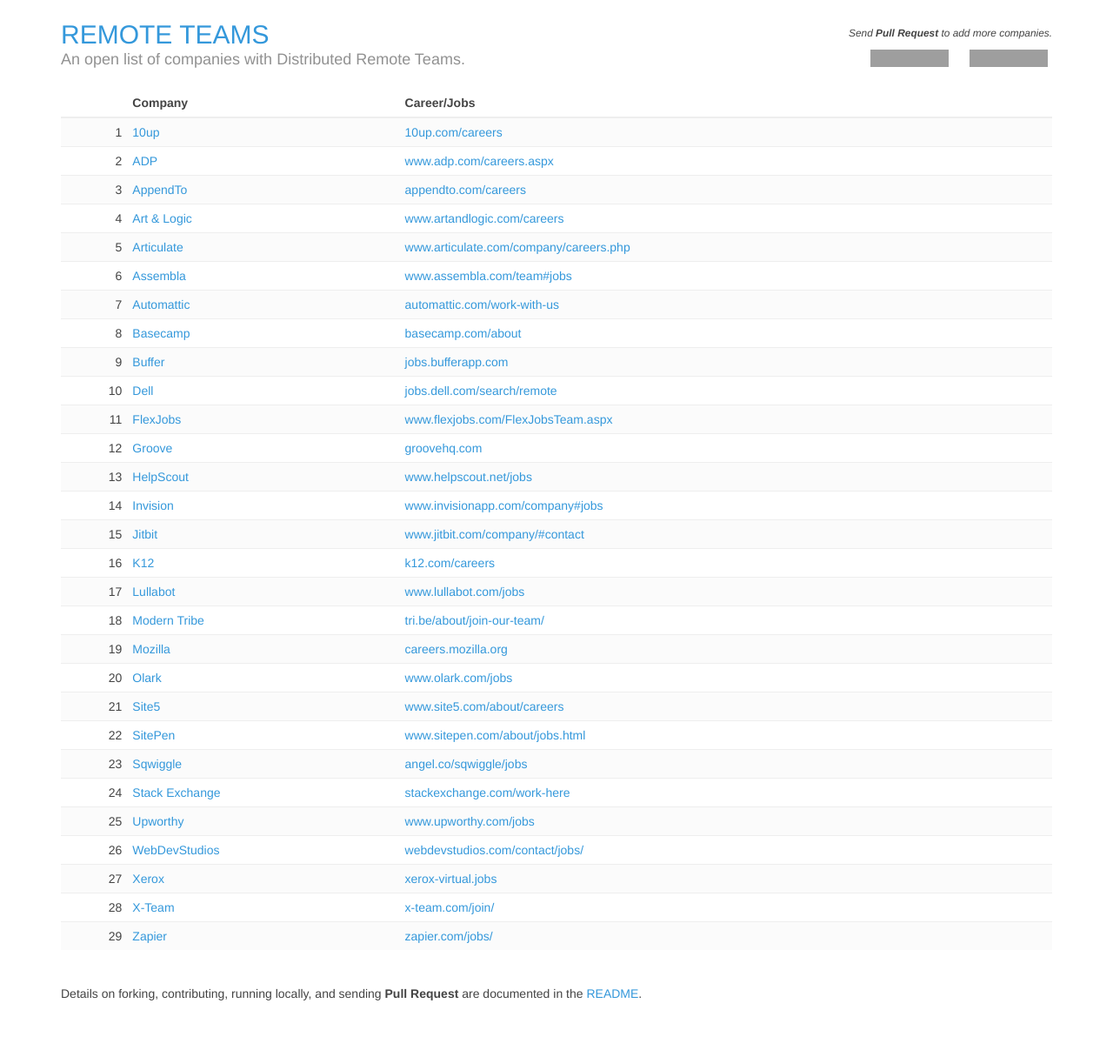
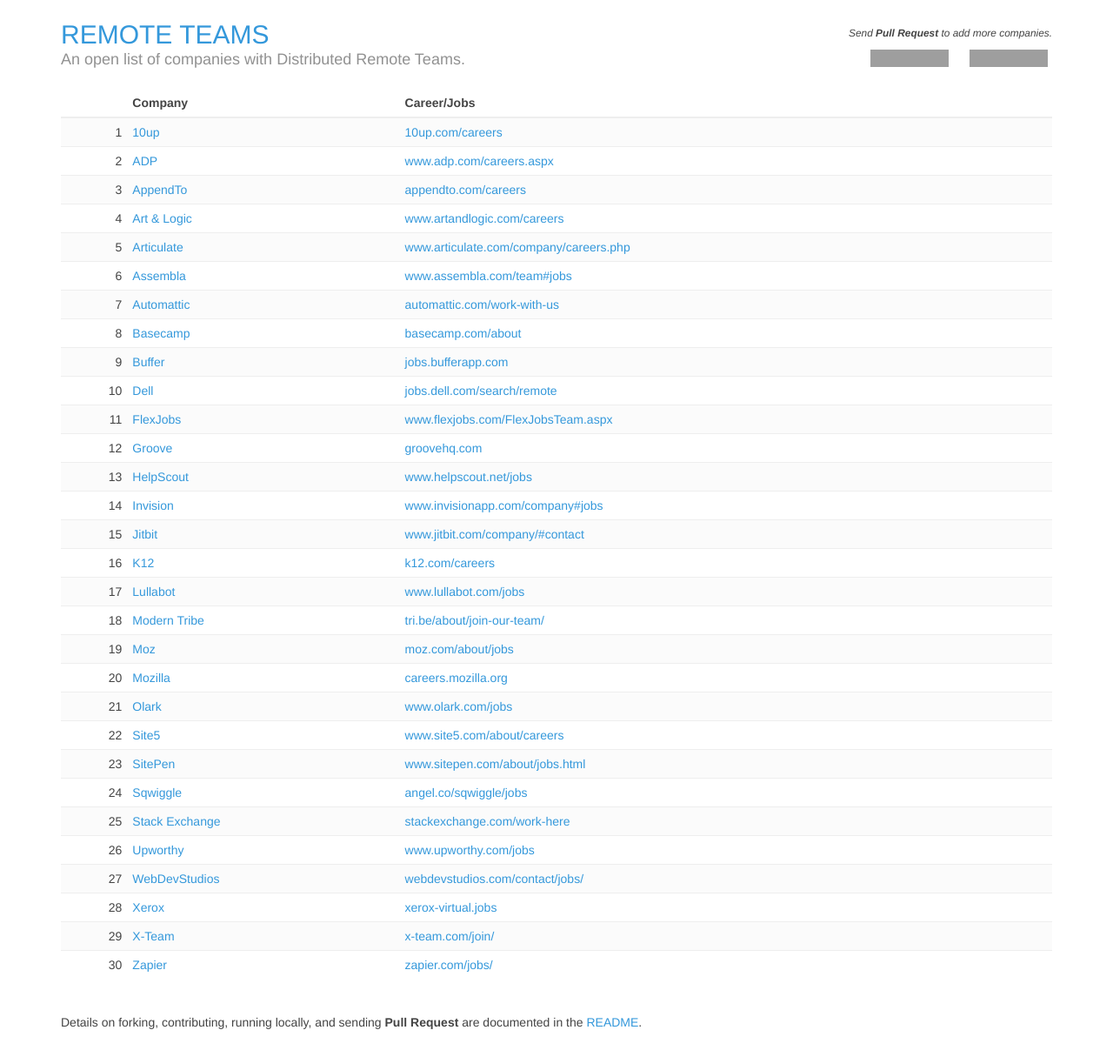
Before and after one commit to oinam/remote-teams, a Jekyll site: the page built from index.html, in a window 1280 px wide. Shown: the whole page at 87% size. Built offline with Jekyll 4.4.1, drawn with Linux system fonts in a browser that asks for light colours; nearby versions of some CDN libraries; before the commit the page ends 1182 px from its top, so only the background shows below that; grey boxes are pictures that could not be loaded.

Commit message:
Added Moz

```diff
--- a/_data/companies.yml
+++ b/_data/companies.yml
@@ -70,6 +70,10 @@
   url: tri.be
   job: tri.be/about/join-our-team/
 
+- name: Moz
+  url: moz.com
+  job: moz.com/about/jobs
+
 - name: Mozilla
   url: mozilla.org
   job: careers.mozilla.org
```
